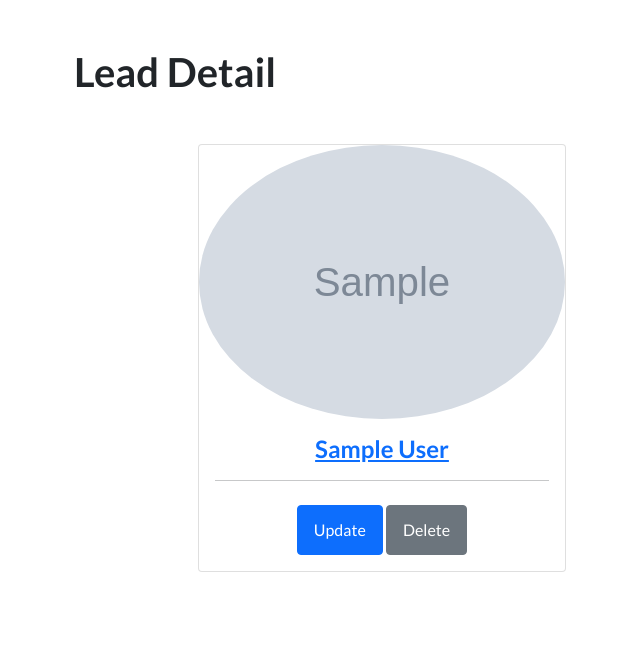
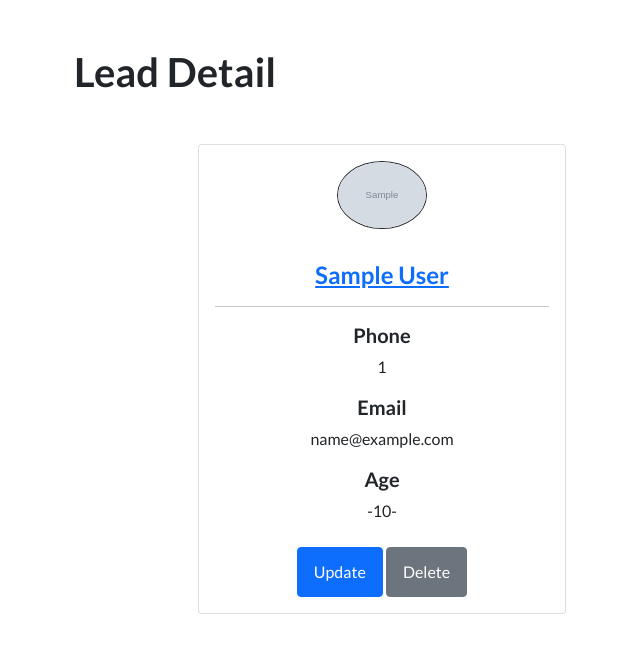
Before and after one commit to Tzur1234/CRM, a Django app: page /leads/1 in a window 1280 px wide. Shown: the part 59-712 px from the top of the page, without its empty margins (258-898 px from the left). Run offline with Django 4.2, Linux system fonts and the light colour scheme; tables that the repository leaves empty hold one stand-in row (values such as "Sample post"); grey boxes marked "Sample" are stand-in pictures; some libraries are stand-ins or nearby versions.

Commit message:
Add Authentication: login + logout + Register

```diff
--- a/core/settings.py
+++ b/core/settings.py
@@ -138,3 +138,5 @@ AUTH_USER_MODEL = 'leads.User'
 
 
 EMAIL_BACKEND = 'django.core.mail.backends.console.EmailBackend'
+
+LOGIN_REDIRECT_URL = "/leads/"
--- a/core/urls.py
+++ b/core/urls.py
@@ -3,11 +3,15 @@ from django.urls import path, include
 from leads import views
 from django.conf import settings
 from django.conf.urls.static import static
+from django.contrib.auth.views import LoginView, LogoutView
 
 urlpatterns = [
     path('admin/', admin.site.urls),
     path('leads/', include('leads.urls', namespace="leads")),
     path('', views.LandingPageView.as_view() , name="landing_page"),
+    path('login/', LoginView.as_view(), name="login"),
+    path('logout/', LogoutView.as_view(), name="logout"),
+    path('signup', views.SignupView.as_view(), name='signup'),
 ]
 
 if settings.DEBUG:
--- a/leads/templates/leads/lead_detail.html
+++ b/leads/templates/leads/lead_detail.html
@@ -9,7 +9,8 @@
       <div class="avatar mx-auto white">
           <img
           src="{{lead.image.url}}"
-            class="rounded-circle img-fluid"
+          class="img-fluid rounded-circle border border-dark border-1 m-3"
+          style="width: 90px;"
           alt="woman avatar" />
 
       </div>
@@ -20,6 +21,16 @@
           </h4>
           </a>
           <hr>
+
+          <h5>Phone</h5>
+          <p> {{lead.phone}} </p>
+
+          <h5>Email</h5>
+          <p> {{lead.email}} </p>
+
+          <h5>Age</h5>
+          <p>-{{lead.age}}-</p>
+
 
           <a
           class="btn btn-primary mt-2"
--- a/leads/templates/leads/lead_list.html
+++ b/leads/templates/leads/lead_list.html
@@ -12,8 +12,8 @@
     <div class="avatar mx-auto white">
       <img
         src="{{lead.image.url}}"
-        class="rounded-circle img-fluid"
-        alt="woman avatar"
+        class="img-fluid rounded-circle border border-dark border-1 m-3"
+                  style="width: 90px;"
       />
     </div>
     <div class="card-body text-center">
--- a/leads/templates/leads/navbar.html
+++ b/leads/templates/leads/navbar.html
@@ -39,12 +39,26 @@
         <li class="nav-item ">
           <a class="nav-link activates" aria-current="page" href="{% url 'leads:leads' %}">Leads</a>
         </li>
+
+        {% if request.user.is_authenticated %}
         <li class="nav-item ">
-          <a class="nav-link activate" aria-current="page" href="#">Logout</a>
+          <a class="nav-link activate" aria-current="page" href="{% url 'logout' %}">Logout</a>
         </li>
-        <li class="nav-item ">
-          <a class="nav-link activate" aria-current="page">Register</a>
+        <li class="nav-item p-2" style="color:white">
+          You are login as : {{request.user.username}}
         </li>
+        {% else %}
+          <li class="nav-item ">
+            <a class="nav-link activate" aria-current="page" href="{% url 'login' %}">Login</a>
+          </li>
+          <li class="nav-item ">
+            <a class="nav-link activate" aria-current="page" href="{% url 'signup' %}" >Register</a>
+          </li>
+
+        {% endif %}
+
+
+
       </ul>
     </div>
   </div>
--- a/leads/views.py
+++ b/leads/views.py
@@ -3,8 +3,20 @@ from django.shortcuts import render, redirect
 from django.urls import reverse, reverse_lazy
 from django.http import HttpResponse
 from .models import Lead, Agent, User
-from .forms import LeadModelForm
+from .forms import LeadModelForm, UserCreationFormCustom
 from django.views.generic import TemplateView, ListView, DetailView, CreateView, UpdateView, DeleteView
+
+
+
+class SignupView(CreateView):
+    template_name = 'registration/signup.html'
+    form_class = UserCreationFormCustom
+
+    def get_success_url(self):
+        return reverse('login')
+
+
+
 
 def landing_page(request):
     return render(request, 'leads/landing_page.html')
@@ -17,7 +29,6 @@ class ListPageView(ListView):
     template_name = 'leads/lead_list.html'
     model = Lead
     context_object_name = 'leads'
-
 
 
 def lead_list(request):
```
Also changed, not shown: leads/forms.py (+8 -1 lines), templates/registration/login.html (added, +13 -0 lines), templates/registration/signup.html (added, +14 -0 lines).
